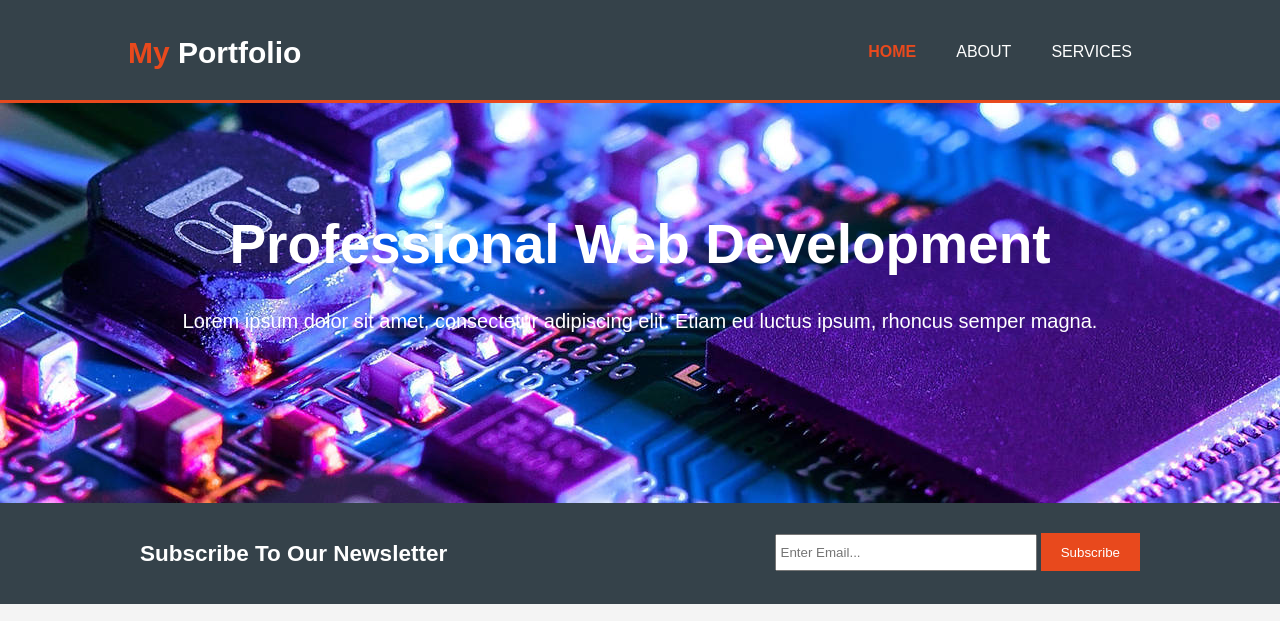
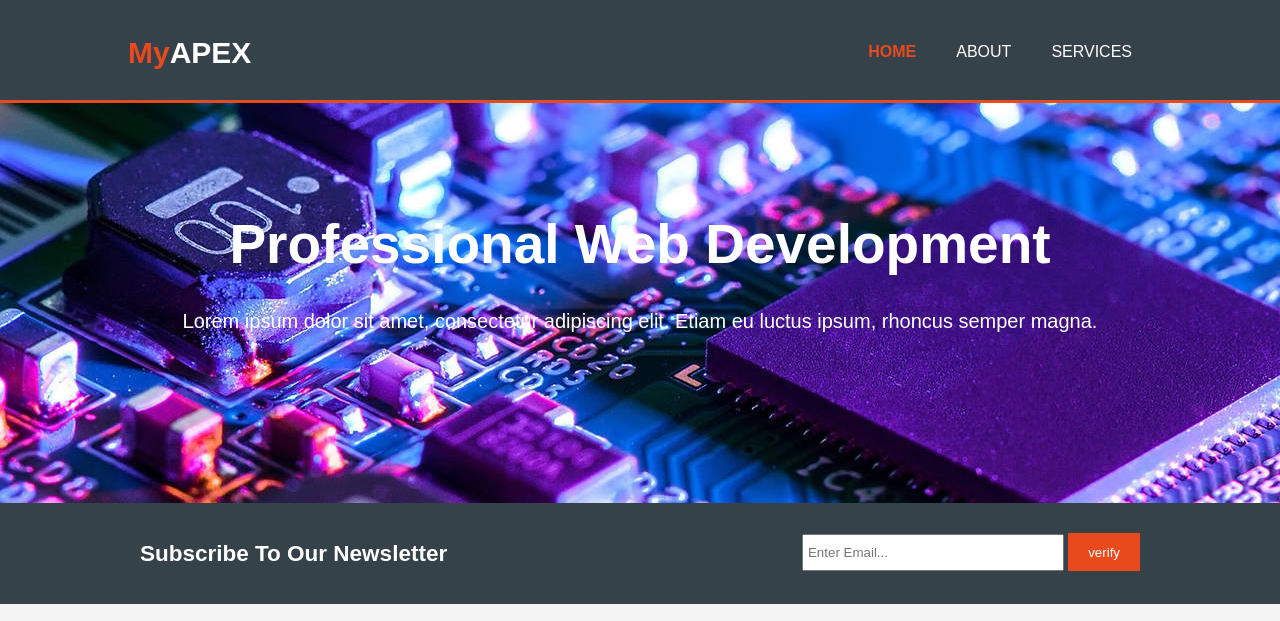
Before and after one commit to bor96871-ludo/Spade, a plain HTML site: page index.html in a window 1280 px wide. Shown: the top 621 px of the page. Drawn offline with Linux system fonts and the light colour scheme.

Commit message:
Index.html

```diff
--- a/index.html
+++ b/index.html
@@ -3,7 +3,7 @@
 <head>
     <meta charset="UTF-8">
     <meta name="viewport" content="width=device-width, initial-scale=1.0">
-    <title>My Portfolio | Welcome</title>
+    <title>My APEX | Welcome</title>
     <link rel="stylesheet" href="style.css">
 </head>
 <body>
@@ -11,7 +11,7 @@
     <header>
         <div class="container">
             <div id="branding">
-                <h1><span class="highlight">My</span> Portfolio</h1>
+                <h1><span class="highlight">My</span>APEX</h1>
             </div>
             <nav>
                 <ul>
@@ -37,7 +37,7 @@
             <h1>Subscribe To Our Newsletter</h1>
             <form>
                 <input type="email" placeholder="Enter Email...">
-                <button type="submit" class="button_1">Subscribe</button>
+                <button type="submit" class="button_1">verify</button>
             </form>
         </div>
     </section>
```
